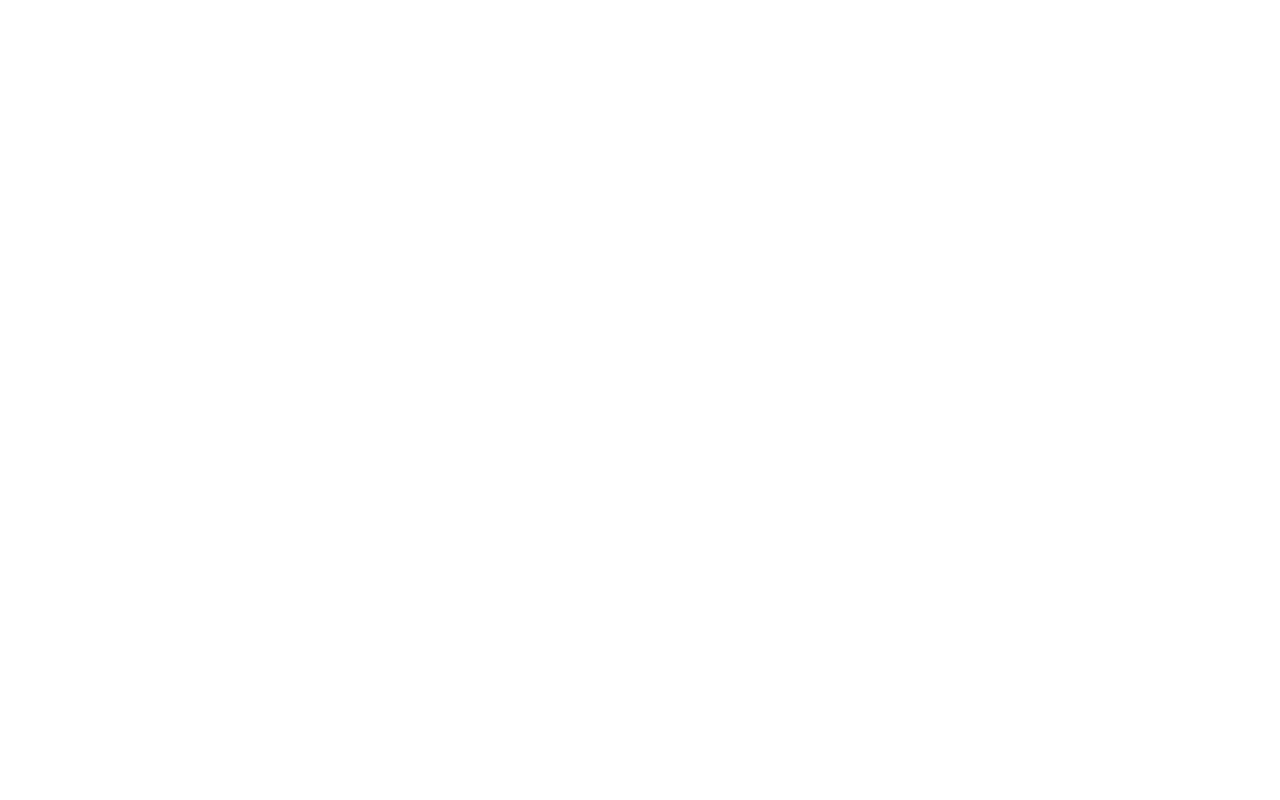
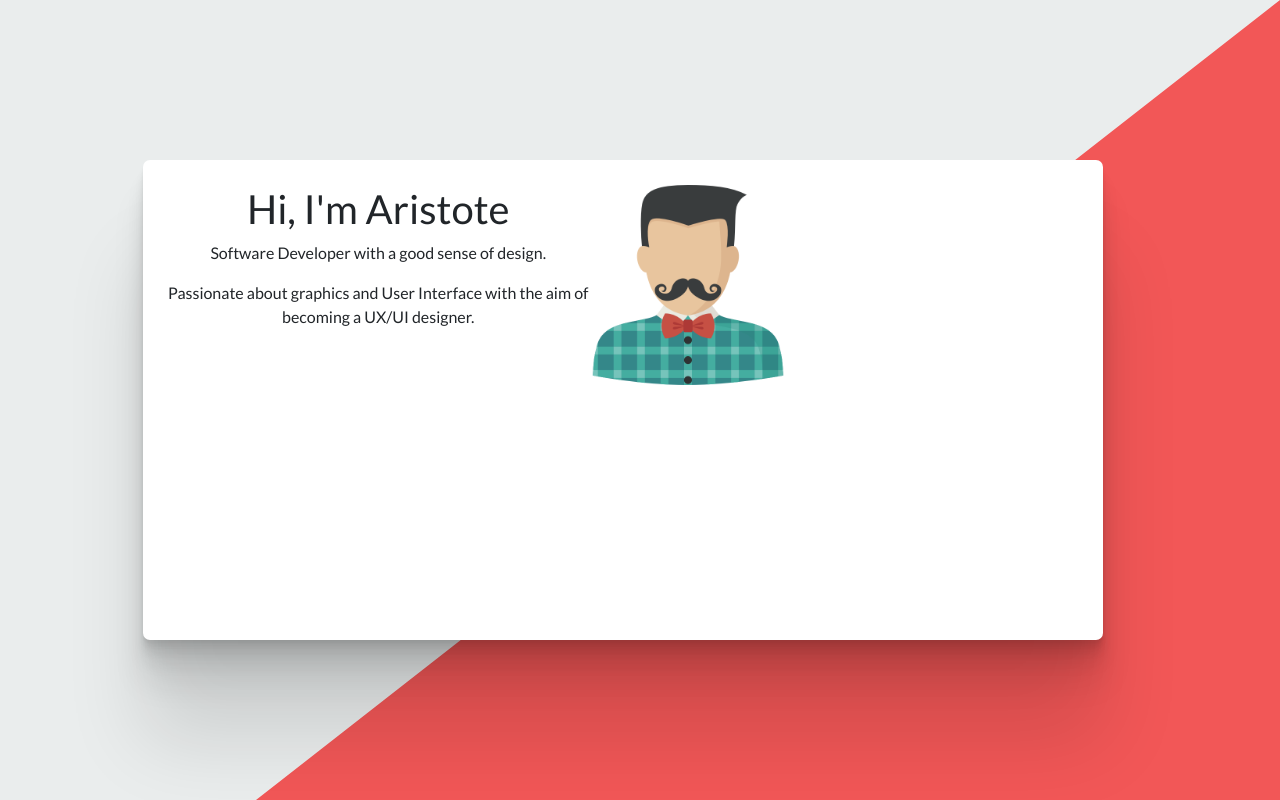
Before and after one commit to totti1/Portfolio, a plain HTML site: page index.html in a window 1280 px wide. Drawn offline with nearby package versions, Linux system fonts and the light colour scheme.

Commit message:
last commit

```diff
--- a/CSS/styles.css
+++ b/CSS/styles.css
@@ -1,4 +1,44 @@
+@import url('https://fonts.googleapis.com/css?family=Lato&display=swap');
+body{
+    margin: 0px;
+    font-family: 'Lato', sans-serif;
+}
+.main_container{
+    background-color: #EAEDED;
+    background-size: cover;
+    height: 100vh;
+    background-attachment: fixed;
+    background-position: center
+}
+.diagonal{
+    background-color: #F25757;
+    height: 100vh;
+    clip-path: polygon(20% 100%, 100% 0%, 100% 100%, 0% 100%);
+}
+.all_section{
+    position: absolute;
+    z-index: 1;
+    top: 20%;
+    left: 10%;
+}
+
+.about_me{
+    text-align: center
+}
+
 .section_1{
+    box-shadow:
+    0 2.8px 2.2px rgba(0, 0, 0, 0.034),
+    0 6.7px 5.3px rgba(0, 0, 0, 0.048),
+    0 12.5px 10px rgba(0, 0, 0, 0.06),
+    0 22.3px 17.9px rgba(0, 0, 0, 0.072),
+    0 41.8px 33.4px rgba(0, 0, 0, 0.086),
+    0 100px 80px rgba(0, 0, 0, 0.12);
+    height: 60vh;
+    width: 75vw;
+    background-color: white;
+    border-radius: 7px;
+    padding: 25px 25px 25px 25px;
 
 }
 .section_2{
--- a/index.html
+++ b/index.html
@@ -1,27 +1,53 @@
 <!DOCTYPE html>
-<html lang="en">
+<html>
 <head>
-    <meta charset="UTF-8">
     <meta name="viewport" content="width=device-width, initial-scale=1.0">
-    <meta http-equiv="X-UA-Compatible" content="ie=edge">
-    <link href="Bootstrap/css/bootstrap.css">
+    <title>Katy Aristote</title>
+    <link rel="stylesheet" href="https://maxcdn.bootstrapcdn.com/bootstrap/4.0.0/css/bootstrap.min.css" integrity="sha384-Gn5384xqQ1aoWXA+058RXPxPg6fy4IWvTNh0E263XmFcJlSAwiGgFAW/dAiS6JXm" crossorigin="anonymous">
     <script src="https://cdnjs.cloudflare.com/ajax/libs/jquery/3.4.1/jquery.js"></script>
-    <link href="CSS/styles.css">
+    <link rel="stylesheet" href="CSS/styles.css" type="text/css">
     <script src="JS/script.js"></script>
-    <title>Katy Aristote</title>
 </head>
 <body>
+    <div class="main_container">
+        <div class="container all_section">
+
+            <!-- First Section -->
             <div class="section_1">
+                <div class="container">
+                    <div class="row">
+                        <div class="col-xs-6 about_me">
+                            <h1>Hi, I'm Aristote</h1>
+                            <p>Software Developer with a good sense of design.</p>
+                            <p>
+                                Passionate about graphics and User Interface with the aim of <br>
+                                becoming a UX/UI designer.
+                            </p>
+                        </div>
+                        <div class="col-xs-6">
 
+                            <img src="Images/icons/man.png" height="200px" width="200px">
                         </div>
+                    </div>
+                </div>
+            </div>
+
+            <!-- Second Section -->
             <div class="section_2">
 
             </div>
+
+            <!-- Third Section -->
             <div class="section_3">
 
             </div>
+
+            <!-- Fourth Section -->
             <div class="section_4">
 
             </div>
+        </div>
+        <div class="diagonal"></div>
+    </div>
 </body>
 </html>
```
Also changed, not shown: Images/icons/man.png (added), 3 other files. Lines whose indentation alone changed are shown as unchanged.
